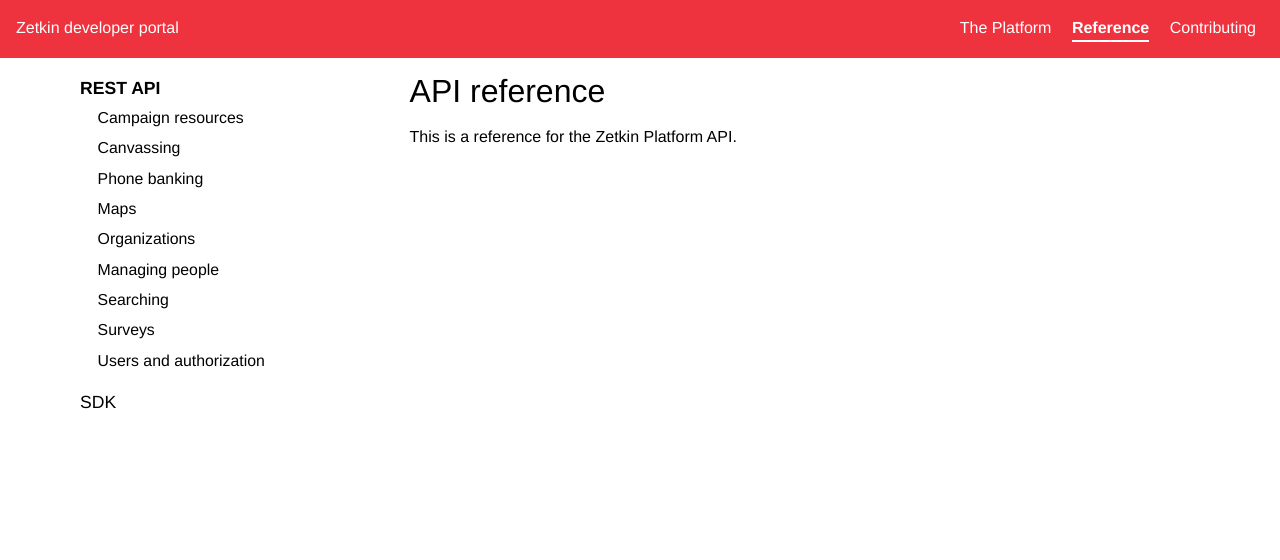
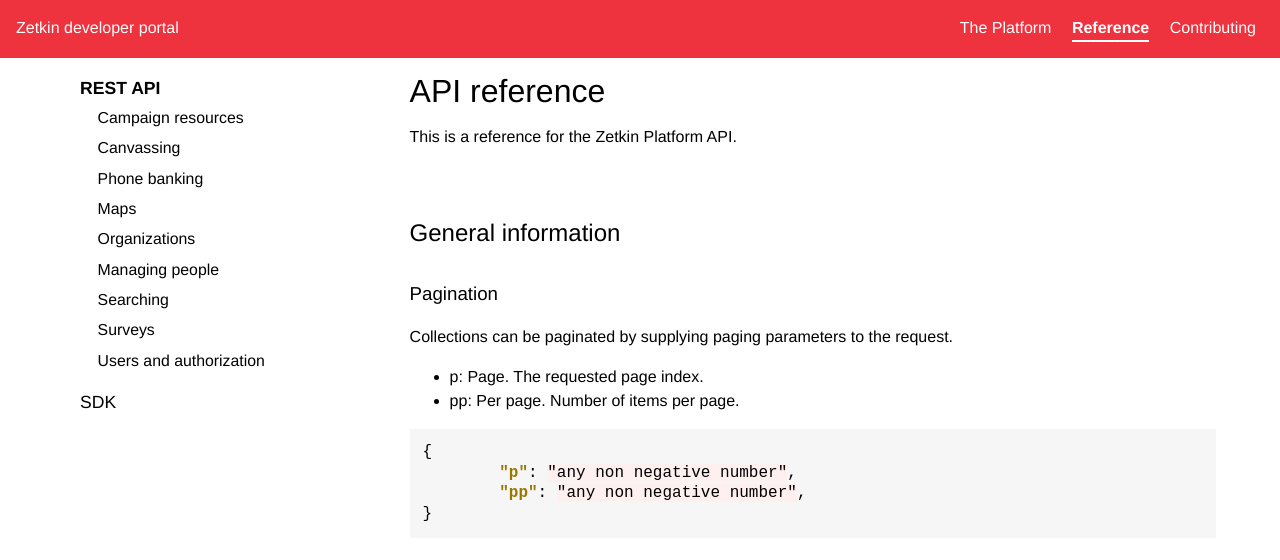
Before and after one commit to zetkin/developer.zetkin.org, a Jekyll site: the page built from reference/api/index.md, in a window 1280 px wide. Shown: the top 560 px of the page. Built offline with Jekyll 4.4.1, drawn with Linux system fonts in a browser that asks for light colours.

Commit message:
pagination info

````diff
--- a/reference/api/index.md
+++ b/reference/api/index.md
@@ -3,3 +3,20 @@ title: API reference
 layout: default
 ---
 This is a reference for the Zetkin Platform API.
+
+
+## General information
+
+###  Pagination
+
+Collections can be paginated by supplying paging parameters to the request.
+
+- p: Page. The requested page index.
+- pp: Per page. Number of items per page.
+
+```json
+{
+	"p": "any non negative number",
+	"pp": "any non negative number",
+}
+```
````
